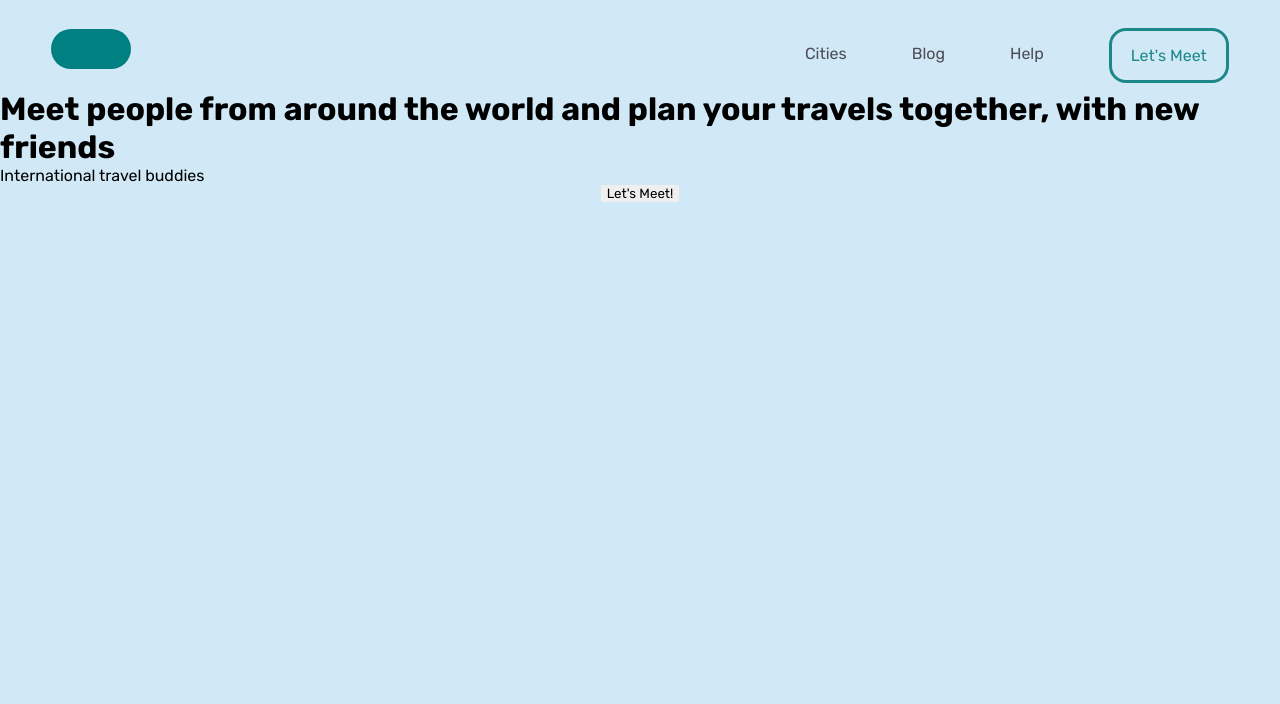
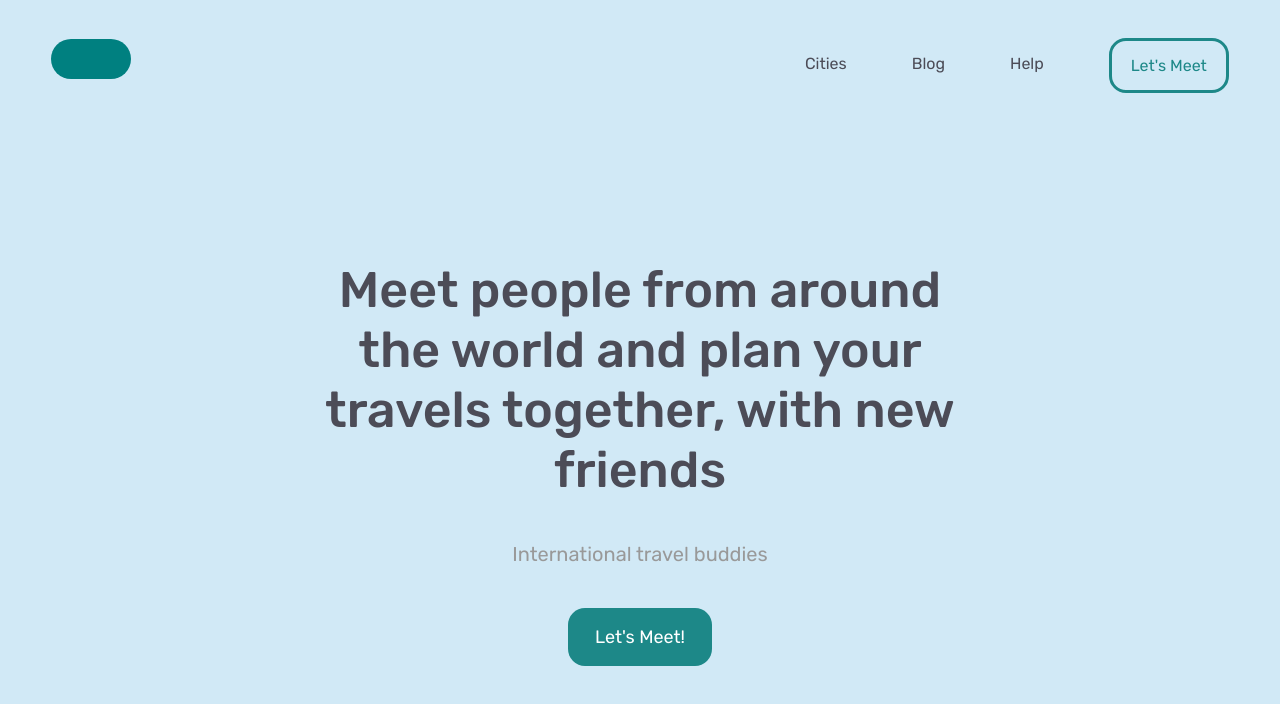
Before and after one commit to rami96/TravelWebsite, a plain HTML site: page index.html in a window 1280 px wide. Drawn offline with Linux system fonts and the light colour scheme.

Commit message:
Finished Static Header

```diff
--- a/index.html
+++ b/index.html
@@ -2,6 +2,7 @@
 <html lang="en">
 <head>
     <meta charset="UTF-8">
+
     <link rel="stylesheet" href="style/style.css">
     <meta name="viewport" content="width=device-width, initial-scale=1.0">
     <link rel="preconnect" href="https://fonts.gstatic.com">
@@ -33,13 +34,20 @@
             </div>
             </div>
         </div>
-        <div id="descriptionText">
-            <h1>Meet people from around the world
-                and plan your travels together,
-                with new friends</h1>
-            <p>International travel buddies</p>
+        <div id="container1">
+            <div id="descriptionText">
+                <h1>Meet people from around the world
+                    and plan your travels together,
+                    with new friends</h1>
+                <p>International travel buddies</p>
+                <div id="mainButton">
+                    <div id="buttonContainer">
+                        <a href="#" id="letsMeet">Let's Meet!</a>
+                    </div>
+                </div>
+            </div>
+
         </div>
-        <button id="letsMeet">Let's Meet!</button>
     </header>
     <script src="script.js"></script>
 </body>
--- a/style/style.css
+++ b/style/style.css
@@ -5,20 +5,21 @@
     font-family: 'Rubik', sans-serif;
 }
 
+body{
+    width: 100vw;
+}
+
 header{
-    display: flex;
-    flex-direction: column;
-    align-items: center;
     background-color: #d1e9f6;
     height: 100vh;
-    width: 100vw;
+    width: 100%;
 }
 
 /*--------------      Navbar      ------------------*/
 
 #navbar{
     width: 100%;
-    height: 90px;
+    height: 100px;
 }
 #insideNav{
     width: 92%;
@@ -74,6 +75,10 @@ header{
     font-weight: 400;
     /*margin-bottom: 13px;*/
 }
+
+#navElements a:hover{
+    color: #aec4cf;
+}
 #buttonlist a{
     font-size: 16px;
     font-weight: 400;
@@ -127,23 +132,79 @@ header{
     width: 50px;
     position: absolute;
     left: -50px;
-    background: #6b6b6b;
+    background: #adc7d4;
     transition: .3s ease-in-out;
     top: 25px
 }
 
 #lnk1:hover ~ #hoverLink1{
-    background-color: rgb(146, 146, 146);
     left: 0px;
 }
 #lnk2:hover ~ #hoverLink2{
-    background-color: rgb(146, 146, 146);
     left: 0px;
 }
 #lnk3:hover ~ #hoverLink3{
-    background-color: rgb(146, 146, 146);
     left: 0px;
 }
 
 /*--------------      Main Text      ------------------*/
- #descriptionText
+#container1{
+    display: flex;
+    flex-direction: column;
+}
+
+#descriptionText{
+     width: 80%;
+     text-align: center;
+     height: 160px;
+     display: flex;
+     flex-direction: column;
+     justify-content: space-between;
+     margin: 0 auto;
+     margin-top: 160px;
+ }
+
+
+ #descriptionText h1{
+    font-size: 50px;
+    color: #4c4c57;
+    font-weight: 500;
+    margin: 0 180px;
+ }
+
+ #descriptionText p{
+
+    margin: 40px auto 0 auto;
+    padding: 0;
+    text-align: center;
+    color: #999;
+    font-size: 20px;
+    font-weight: 400;
+    line-height: 140%;
+ }
+
+ #mainButton{
+    width: 30%;
+    margin: 0 auto;
+    display: flex;
+    align-items: center;
+    justify-content: center;
+    margin-top: 40px;
+}
+
+#buttonContainer{
+    cursor: pointer;
+    border-radius: 17px;
+    background-color: #1d8888;
+    padding: 18px 27px;
+}
+
+ #letsMeet{
+     border-style: none;
+     font-size: 18px;
+     font-weight: 400;
+     text-decoration: none;
+     color: white;
+     font-weight: 400;
+     background-color: transparent;
+    }
```
